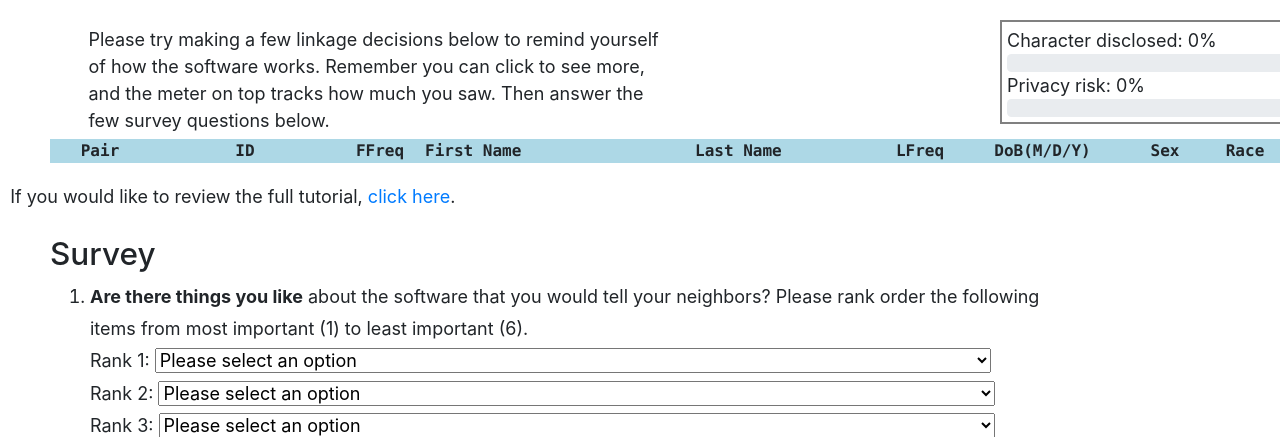
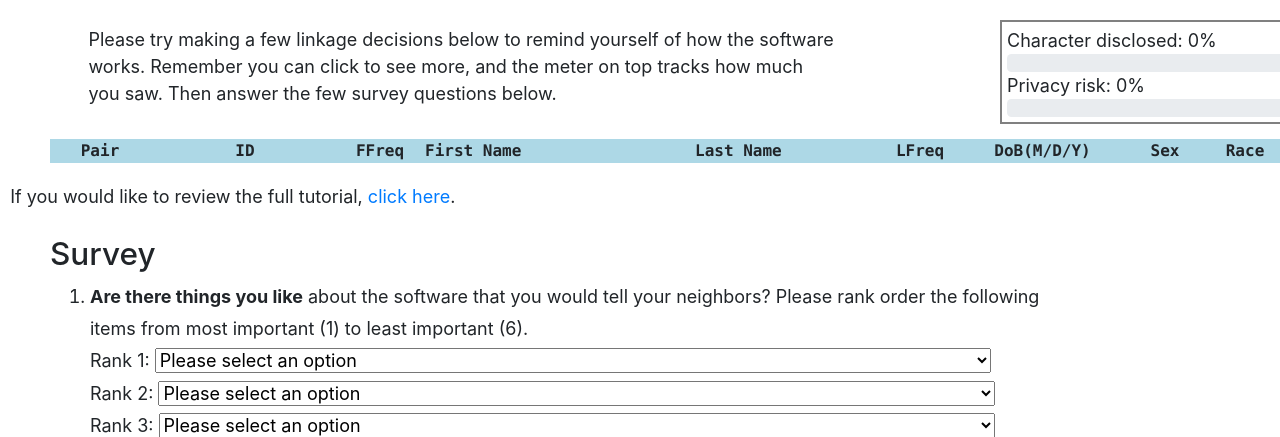
Before and after one commit to pinformatics/MINDFIRL-userstudy, a Flask app: template ppirl-userstudy/templates/survey_link.html in a window 1280 px wide; the page is wider, and only the part inside the window is pictured. Shown: the top 437 px of that part. Run offline with Flask 2, Linux system fonts and the light colour scheme; the template is opened without the code that fills it, so the values that code supplies are empty.

Commit message:
alignment

```diff
--- a/ppirl-userstudy/app.py
+++ b/ppirl-userstudy/app.py
@@ -7,7 +7,7 @@ import hashlib
 import collections
 import os
 import redis
-# import logging
+import logging
 import data_loader as dl
 import data_display as dd
 import data_model as dm
--- a/ppirl-userstudy/templates/survey_link.html
+++ b/ppirl-userstudy/templates/survey_link.html
@@ -49,7 +49,7 @@
             </div> -->
             <div style="clear:both"></div>
             <div id="content">
-                <div style="position: absolute; width: 45%; margin-left: 3%; margin-top: 0.5%;">
+                <div style="position: absolute; width: 750px; margin-left: 3%; margin-top: 0.5%;">
                     Please try making a few linkage decisions below to remind yourself of how the software works. Remember you can click to see more, and the meter on top tracks how much you saw. Then answer the few survey questions below.
                 </div>
 
```
